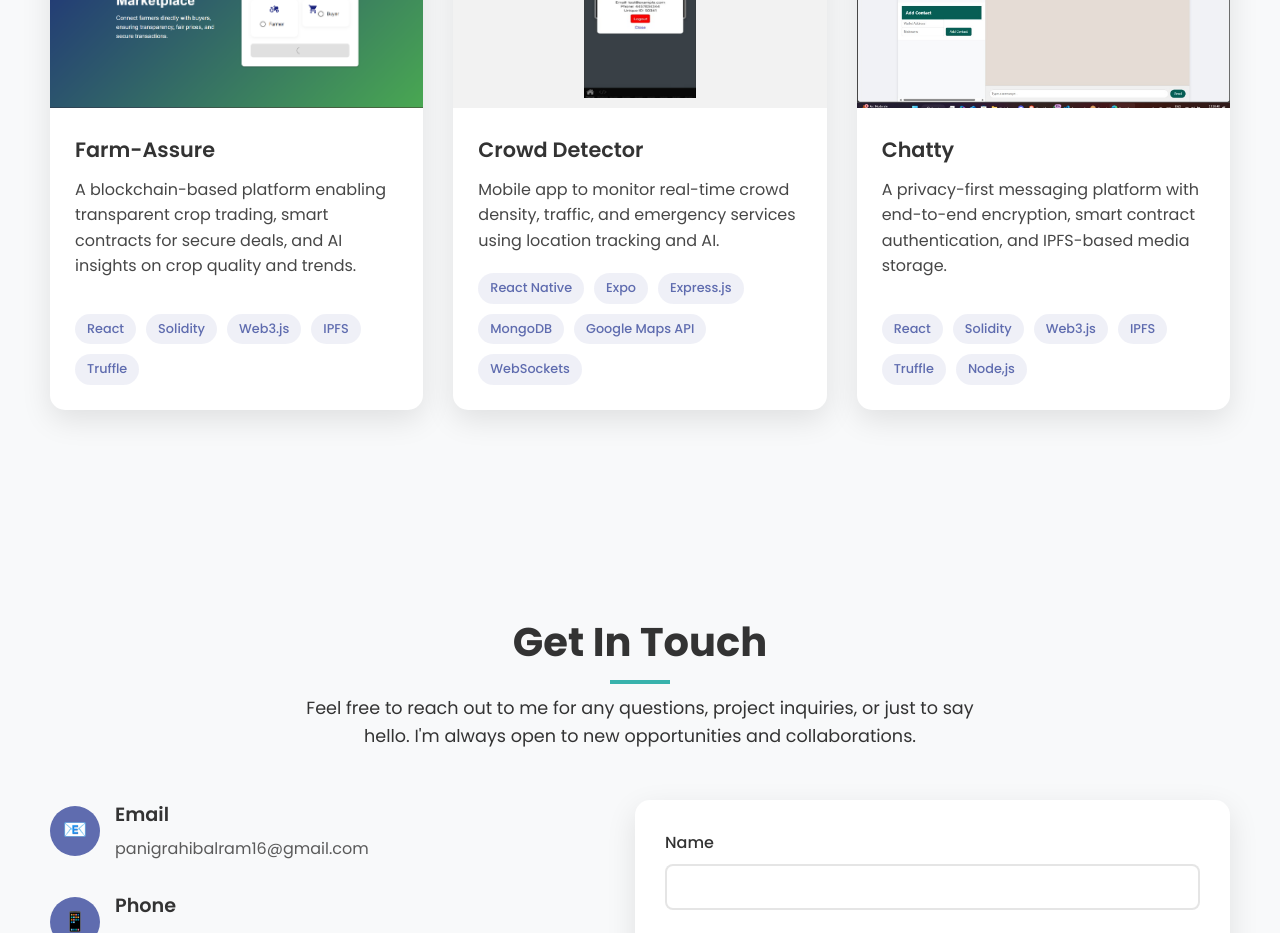
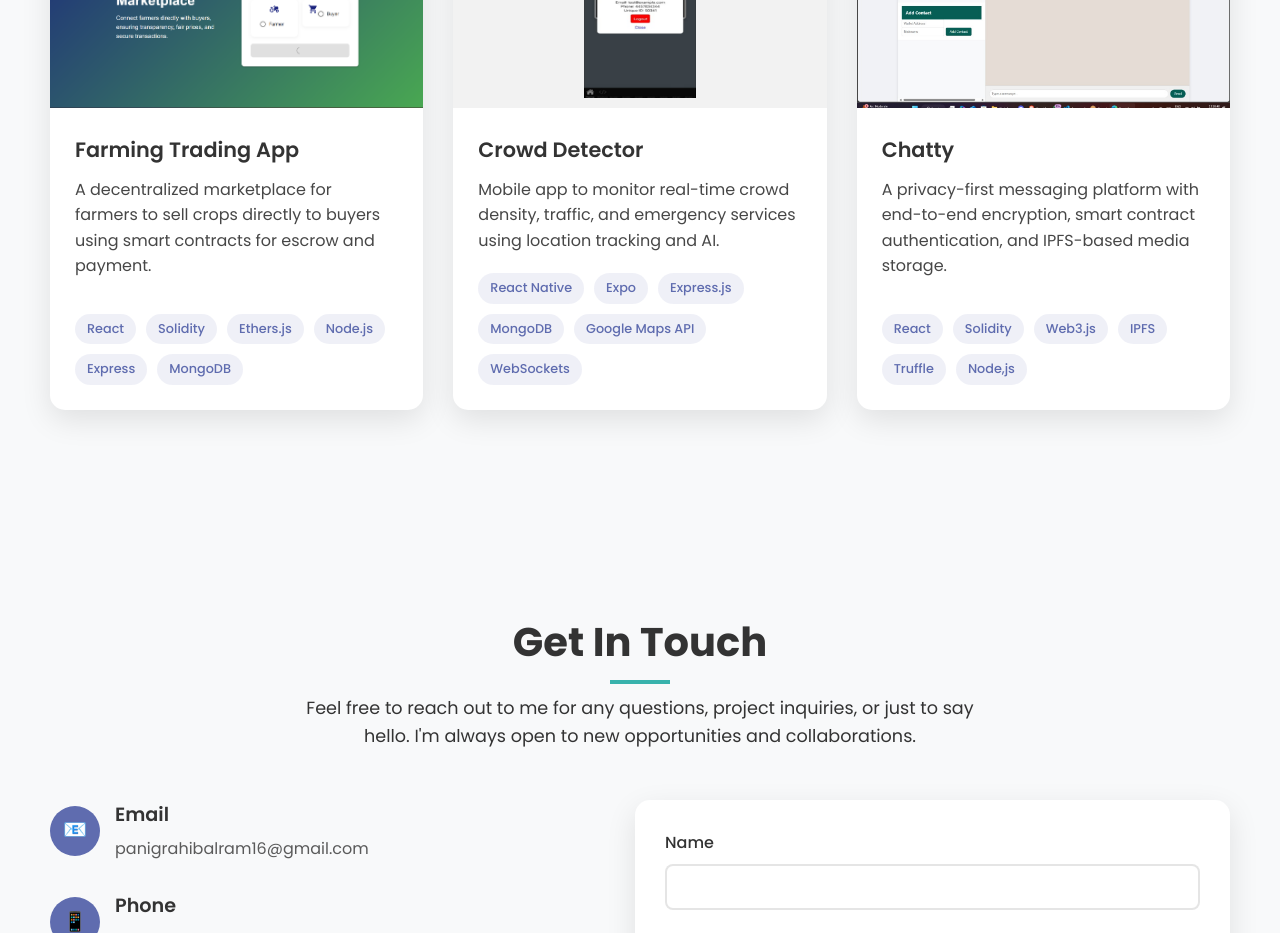
Before and after one commit to balram16/Portfolio_site, a Next.js app: page / in a window 1280 px wide. Shown: the part 4000-4933 px from the top of the page. Built offline with nearby package versions, Linux system fonts and the light colour scheme.

Commit message:
Fix build errors for Netlify deployment

```diff
--- a/src/App.tsx
+++ b/src/App.tsx
@@ -54,9 +54,10 @@ const HomePage = () => {
 
   return (
     <AppContainer>
-      <AnimatePresence mode="wait">
-        {isTransitioning && (
+      {isTransitioning && (
+        <AnimatePresence mode="wait" key="overlay-animation">
           <motion.div
+            key="theme-overlay"
             ref={overlayRef}
             className={`theme-transition-overlay ${theme === 'light' ? 'dark' : 'light'} active`}
             style={{
@@ -67,8 +68,8 @@ const HomePage = () => {
             exit={{ opacity: 0 }}
             transition={{ duration: 0.5 }}
           />
-        )}
-      </AnimatePresence>
+        </AnimatePresence>
+      )}
 
       <Header theme={theme} toggleTheme={handleThemeToggle} />
 
--- a/src/components/Projects.tsx
+++ b/src/components/Projects.tsx
@@ -213,13 +213,13 @@ const Projects: React.FC<ProjectsProps> = ({ theme }) => {
   const projects = [
     {
       id: 1,
-      title: 'Farm-Assure',
-      description: 'A blockchain-based platform enabling transparent crop trading, smart contracts for secure deals, and AI insights on crop quality and trends.',
+      title: 'Farming Trading App',
+      description: 'A decentralized marketplace for farmers to sell crops directly to buyers using smart contracts for escrow and payment.',
       image: '/images/farmer.png',
       category: 'Web App',
-      tags: ['React', 'Solidity', 'Web3.js','IPFS','Truffle'],
-      demoLink: 'https://farm-assure-abin.vercel.app/',
-      codeLink: 'https://github.com/balram16/FarmAssure.git'
+      tags: ['React', 'Solidity', 'Ethers.js', 'Node.js', 'Express', 'MongoDB'],
+      demoLink: '#',
+      codeLink: '#'
     },
     {
       id: 2,
@@ -256,19 +256,6 @@ const Projects: React.FC<ProjectsProps> = ({ theme }) => {
       transition: {
         staggerChildren: 0.1,
         delayChildren: 0.3
-      }
-    }
-  };
-
-  const itemVariants = {
-    hidden: { y: 20, opacity: 0 },
-    visible: {
-      y: 0,
-      opacity: 1,
-      transition: {
-        type: 'spring',
-        stiffness: 100,
-        damping: 10
       }
     }
   };
--- a/src/components/Skills.tsx
+++ b/src/components/Skills.tsx
@@ -282,17 +282,6 @@ const Skills: React.FC<SkillsProps> = ({ theme }) => {
     ]
   };
 
-  const containerVariants = {
-    hidden: { opacity: 0 },
-    visible: {
-      opacity: 1,
-      transition: {
-        staggerChildren: 0.1,
-        delayChildren: 0.3
-      }
-    }
-  };
-
   const cardVariants = {
     hidden: { y: 30, opacity: 0 },
     visible: (i: number) => ({
```
